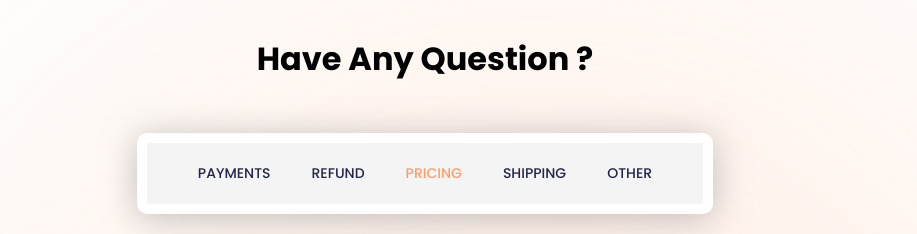
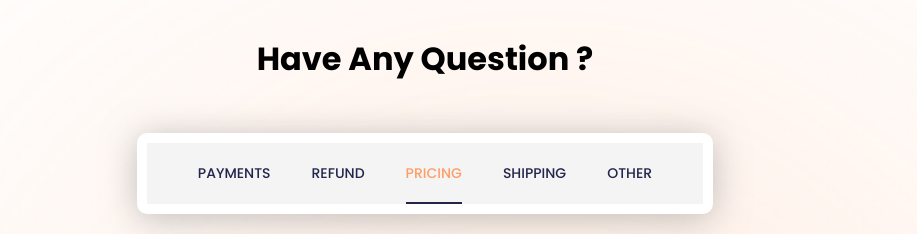
Before and after one commit to Marcus20119/lp_e-commerce, a React (Create React App) app: page / in a window 1280 px wide. Shown: the part 5100-5334 px from the top of the page, without its empty margins (215-1132 px from the left). Built offline with nearby package versions, Linux system fonts and the light colour scheme.

Commit message:
release frame8

```diff
--- a/src/components/Frame1/Navbar/index.jsx
+++ b/src/components/Frame1/Navbar/index.jsx
@@ -85,6 +85,7 @@ const Navbar = () => {
             >
               {tab}
             </a>
+
           ))}
         </div>
         {tablistRef.current && (
--- a/src/components/Frame8/Navbar/Navbar.module.scss
+++ b/src/components/Frame8/Navbar/Navbar.module.scss
@@ -4,6 +4,7 @@
         text-align: center;
     }
     .navbar {
+        position: relative;
         display: flex;
         justify-content: space-around;
         margin: 50px 230px;
@@ -20,17 +21,27 @@
             position: relative;
             &:hover {
                 &::after {
-                    content: '';
-                    display: block;
-                    position: absolute;
-                    bottom: 0;
-                    left: 0;
-                    height: 3px;
                     width: 100%;
-                    background-color: #23254B;
-                    transform-origin: right top;
-                    transition: transform 0.2 ease-out;
                 }
+            }
+            &::after {
+                content: '';
+                position: absolute;
+                bottom: 0;
+                left: 0;
+                height: 2px;
+                width: 0;
+                background-color: #23254B;
+                transition: width 0.2s ease-in-out;
+            }
+            .active {
+                content: '';
+                position: absolute;
+                bottom: 0;
+                left: 0;
+                height: 2px;
+                width: 100%;
+                background-color: #23254B;
             }
         }
     }
--- a/src/components/Frame8/Navbar/index.jsx
+++ b/src/components/Frame8/Navbar/index.jsx
@@ -13,13 +13,19 @@ const Navbar = () => {
                         <a
                             key={index}
                             href="#"
-                            style={active===index?{color:'var(--primary-color)'}:{}}
+                            style={active===index?{
+                                color:'var(--primary-color)'
+
+                            }:{}}
                             onClick={(e)=>{
                                 setActive(index);
                                 e.preventDefault();
                             }}
                         >
                             {item}
+                            {active===index?
+                                <span className={styles.active}></span>
+                            :''}
                         </a>
                     )
                 })}
```
